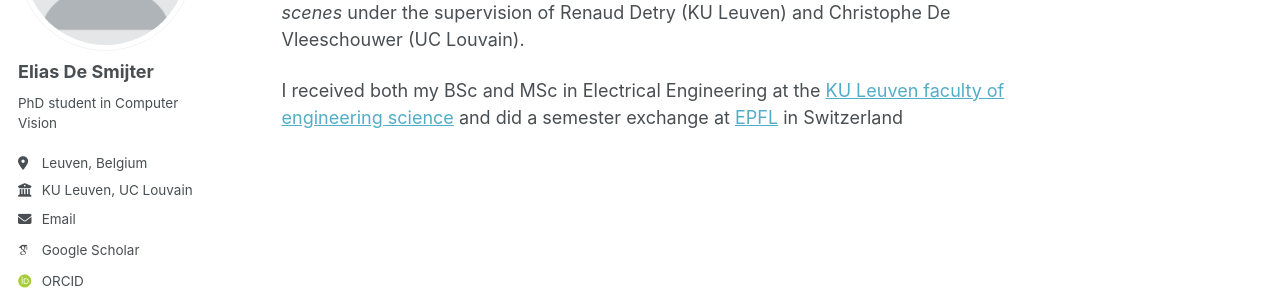
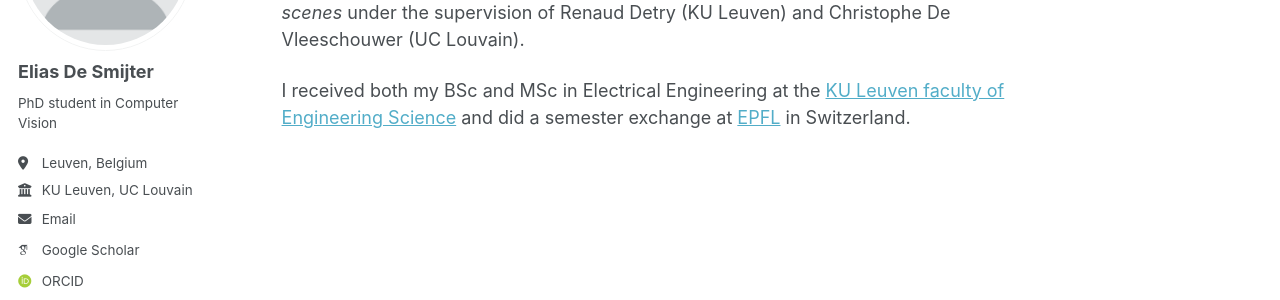
Before and after one commit to EliasDeSmijter/eliasdesmijter.github.io, a Jekyll site: the page built from _pages/about.md, in a window 1280 px wide. Shown: the part 223-523 px from the top of the page. Built offline with Jekyll 4.4.1, drawn with Linux system fonts in a browser that asks for light colours; some web fonts are replaced.

Commit message:
small changes

```diff
--- a/_pages/about.md
+++ b/_pages/about.md
@@ -10,7 +10,7 @@ redirect_from:
 I am a joint PhD student in Electrical Engineering at the [PSI research division](https://www.esat.kuleuven.be/psi) of the faculty of Electrical Engineering at KU Leuven and the [ICTEAM research institute](https://www.uclouvain.be/en/research-institutes/icteam) at UC Louvain.
 Here, I research the use of *radiance fields such as 3D Gaussian Splatting to represent 3D scenes* under the supervision of Renaud Detry (KU Leuven) and Christophe De Vleeschouwer (UC Louvain).
 
-I received both my BSc and MSc in Electrical Engineering at the [KU Leuven faculty of engineering science](https://eng.kuleuven.be/en) and did a semester exchange at [EPFL](https://www.epfl.ch/en/) in Switzerland
+I received both my BSc and MSc in Electrical Engineering at the [KU Leuven faculty of Engineering Science](https://eng.kuleuven.be/en) and did a semester exchange at [EPFL](https://www.epfl.ch/en/) in Switzerland.
 
 <!-- This is the front page of a website that is powered by the [Academic Pages template](https://github.com/academicpages/academicpages.github.io) and hosted on GitHub pages. [GitHub pages](https://pages.github.com) is a free service in which websites are built and hosted from code and data stored in a GitHub repository, automatically updating when a new commit is made to the repository. This template was forked from the [Minimal Mistakes Jekyll Theme](https://mmistakes.github.io/minimal-mistakes/) created by Michael Rose, and then extended to support the kinds of content that academics have: publications, talks, teaching, a portfolio, blog posts, and a dynamically-generated CV. You can fork [this template](https://github.com/academicpages/academicpages.github.io) right now, modify the configuration and markdown files, add your own PDFs and other content, and have your own site for free, with no ads!
 
```
